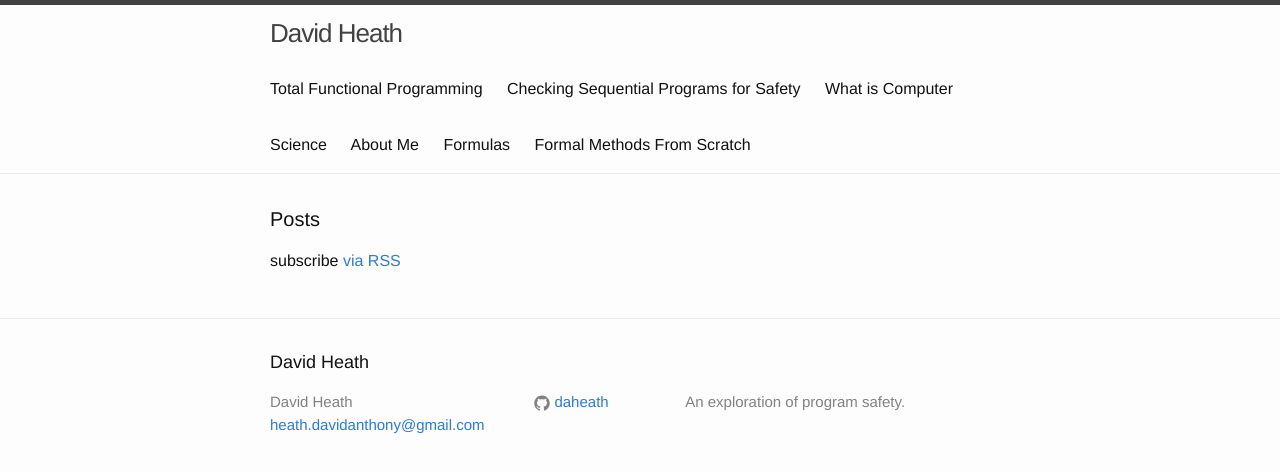
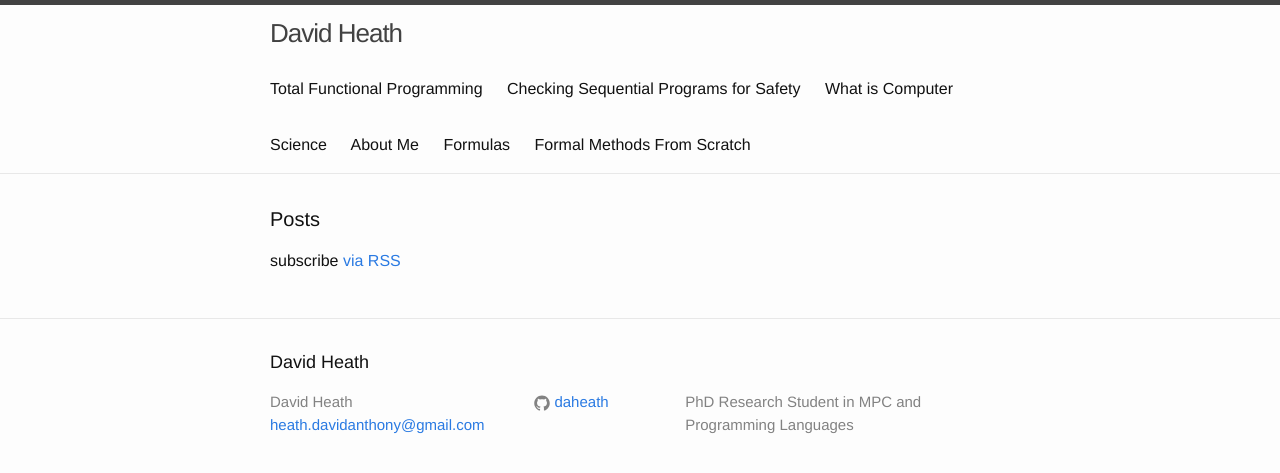
Before and after one commit to DAHeath/DAHeath.github.io, a Jekyll site: the page built from index.markdown, in a window 1280 px wide. Shown: the top 473 px of the page. Built offline with Jekyll 4.4.1, drawn with Linux system fonts in a browser that asks for light colours.

Commit message:
got rid of cheesy subtitle

```diff
--- a/_config.yml
+++ b/_config.yml
@@ -1,7 +1,7 @@
 title: David Heath
 author: David Heath
 email: heath.davidanthony@gmail.com
-description: An exploration of program safety.
+description: PhD Research Student in MPC and Programming Languages
 
 baseurl: ""
 url: ""
```
